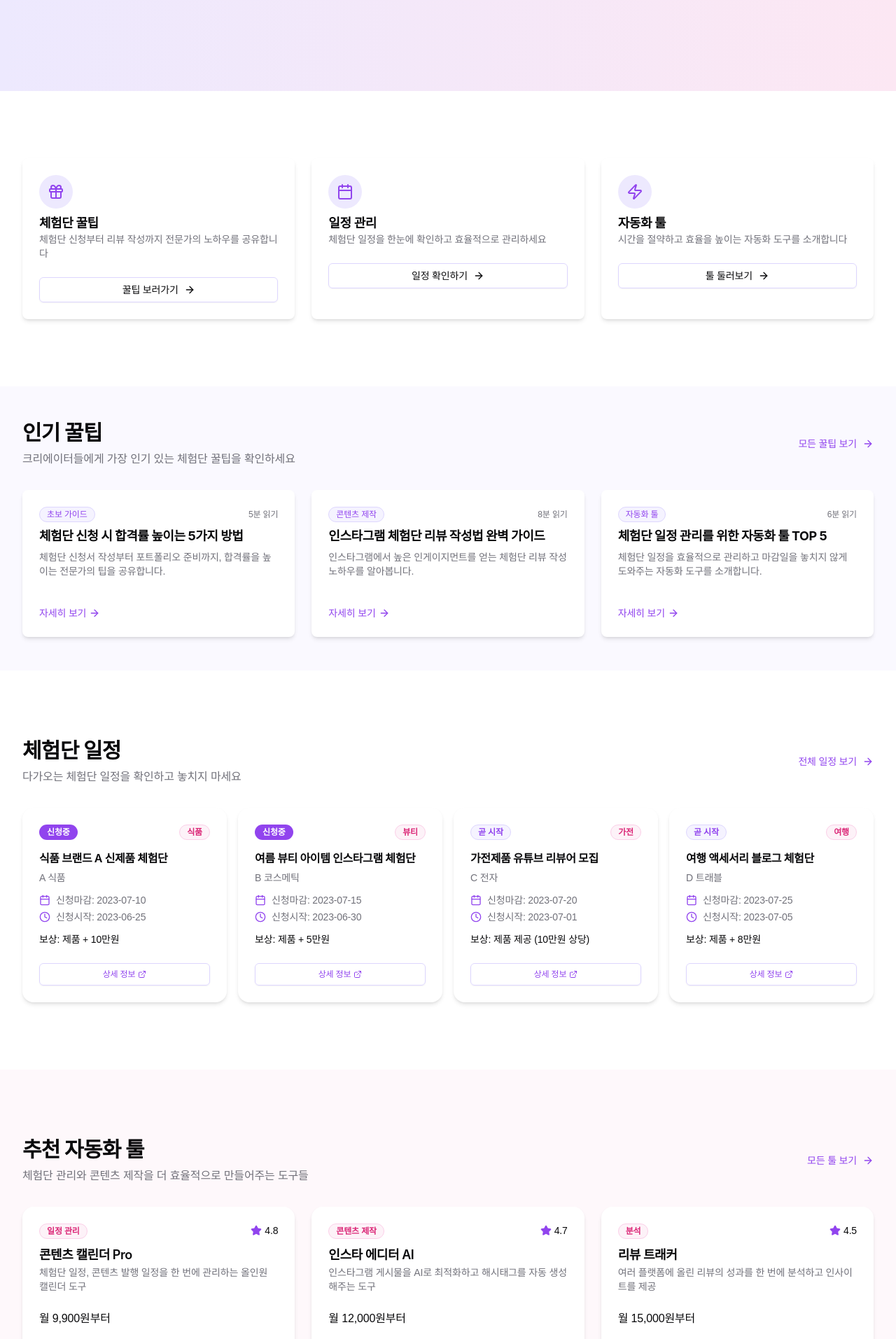
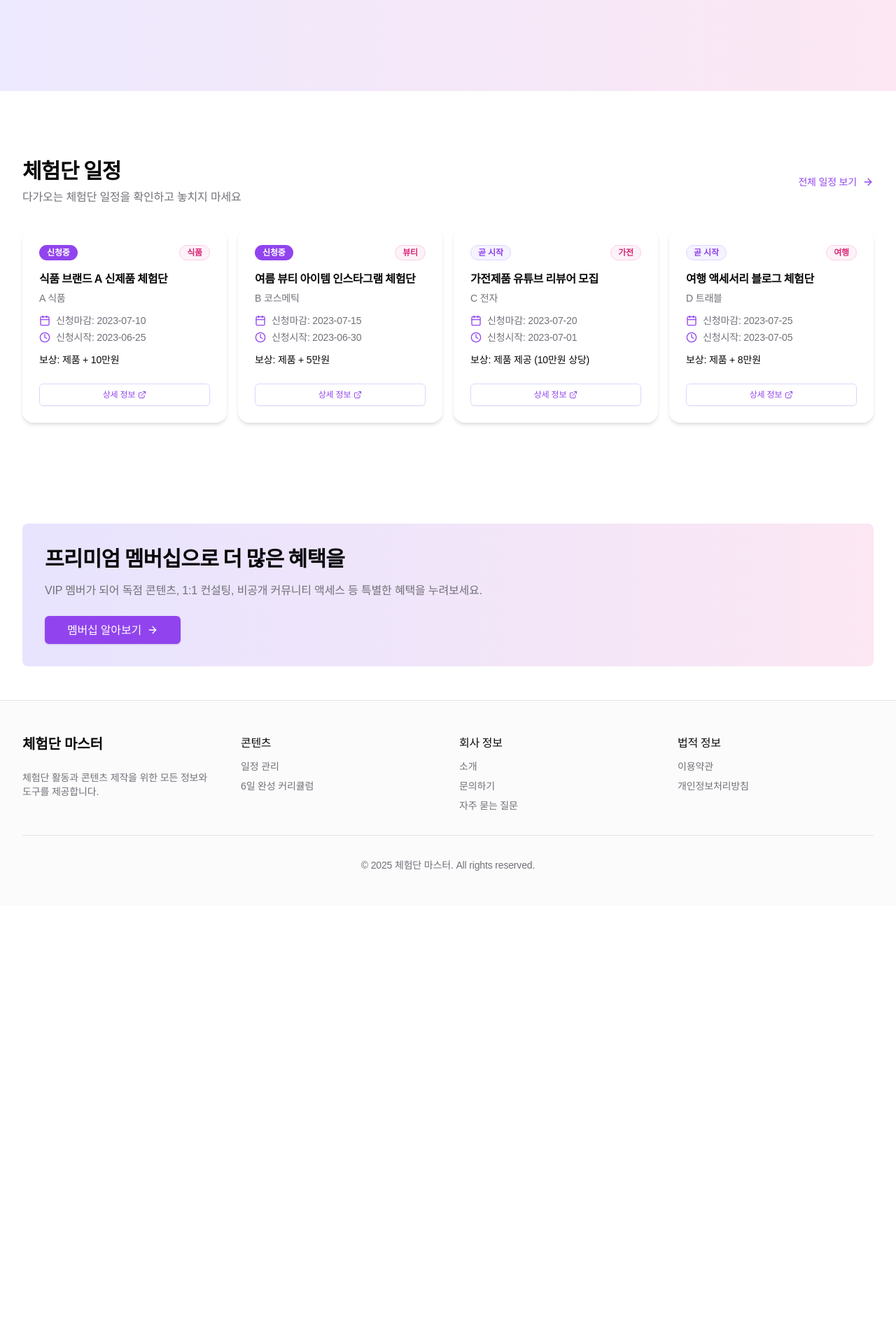
Before and after one commit to godud2604/hy-lnk, a Next.js app: page / in a window 1280 px wide. Shown: the part 347-2260 px from the top of the page at 70% size. After the commit the page ends 1641 px from the top, so only its background shows below. Built offline with nearby package versions, Linux system fonts and the light colour scheme; no server answers; a web font is replaced by a local one.

Commit message:
feat: comment out sections in Home component for cleaner UI

```diff
--- a/app/page.tsx
+++ b/app/page.tsx
@@ -13,7 +13,7 @@ export default function Home() {
       <HeroSection />
 
       {/* Value Proposition */}
-      <section className="container py-12 md:py-24">
+      {/* <section className="container py-12 md:py-24">
         <div className="grid gap-6 md:grid-cols-2 lg:grid-cols-3">
           <Card className="border-none shadow-md hover:shadow-lg transition-shadow rounded-lg overflow-hidden">
             <CardHeader className="space-y-1">
@@ -69,10 +69,10 @@ export default function Home() {
             </CardFooter>
           </Card>
         </div>
-      </section>
+      </section> */}
 
       {/* Featured Posts */}
-      <section className="bg-lavender-50/50 py-12">
+      {/* <section className="bg-lavender-50/50 py-12">
         <div className="container">
           <div className="flex flex-col md:flex-row justify-between items-start md:items-center mb-8">
             <div>
@@ -88,7 +88,7 @@ export default function Home() {
 
           <FeaturedPosts />
         </div>
-      </section>
+      </section> */}
 
       {/* Schedule Preview */}
       <section className="container py-12 md:py-24">
@@ -108,7 +108,7 @@ export default function Home() {
       </section>
 
       {/* Tools Showcase */}
-      <section className="bg-softpink-50/50 py-12 md:py-24">
+      {/* <section className="bg-softpink-50/50 py-12 md:py-24">
         <div className="container">
           <div className="flex flex-col md:flex-row justify-between items-start md:items-center mb-8">
             <div>
@@ -124,10 +124,10 @@ export default function Home() {
 
           <ToolsShowcase />
         </div>
-      </section>
+      </section> */}
 
       {/* Premium Membership CTA */}
-      <section className="container py-12 md:py-24">
+      <section className="container py-12">
         <div className="rounded-lg bg-gradient-to-r from-lavender-100 to-softpink-100 p-8 relative overflow-hidden">
           <div className="absolute inset-0 bg-gradient-to-r from-lavender-200/30 to-transparent" />
           <div className="relative z-10 max-w-2xl">
@@ -135,9 +135,11 @@ export default function Home() {
             <p className="text-muted-foreground mb-6">
               VIP 멤버가 되어 독점 콘텐츠, 1:1 컨설팅, 비공개 커뮤니티 액세스 등 특별한 혜택을 누려보세요.
             </p>
-            <Button size="lg" className="text-base">
-              멤버십 알아보기 <ArrowRight className="ml-2 h-4 w-4" />
-            </Button>
+            <Link href="/curriculum">
+              <Button size="lg" className="text-base">
+                멤버십 알아보기 <ArrowRight className="ml-2 h-4 w-4" />
+              </Button>
+            </Link>
           </div>
         </div>
       </section>
```
